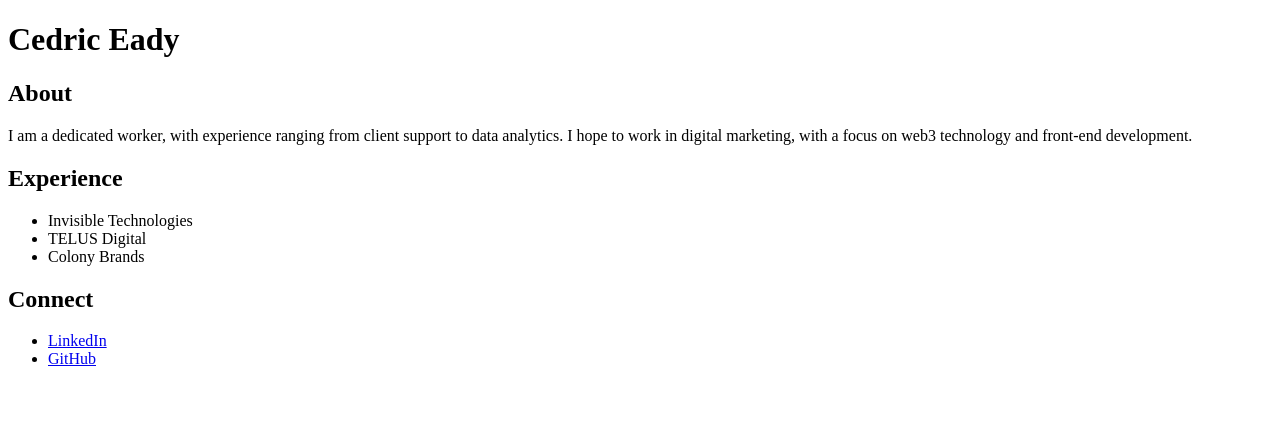
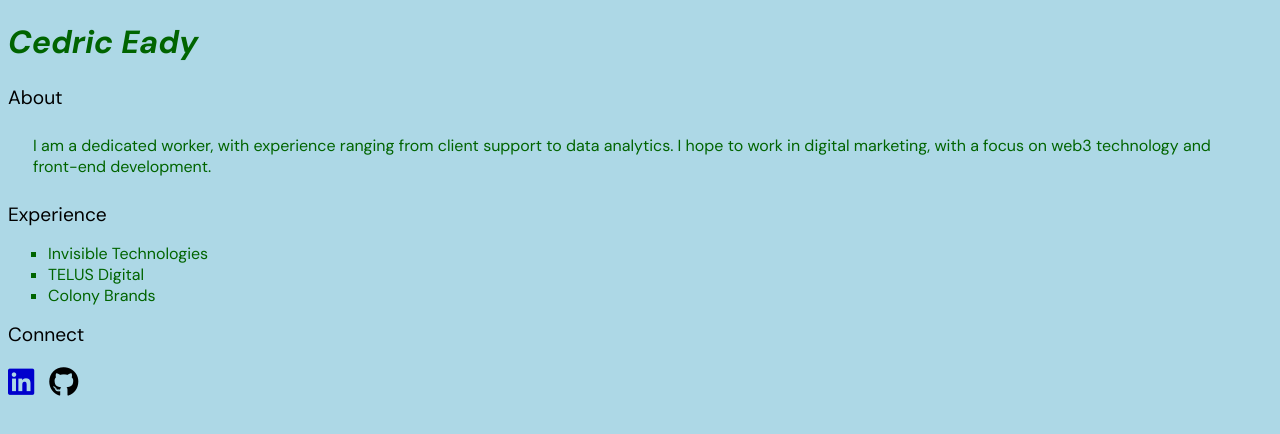
Before and after one commit to cedric22e/cedric-eady-jupiter, a plain HTML site: page index.html in a window 1280 px wide. Drawn offline with Linux system fonts and the light colour scheme.

Commit message:
styling added

```diff
--- /dev/null
+++ b/css/index.css
@@ -0,0 +1,52 @@
+/* coloring */
+body {
+    background-color: lightblue;
+    color: darkgreen;
+}
+
+/* google font */
+body {
+    font-family: 'DM Sans', sans-serif;
+}
+
+/* margins */
+p {
+    margin: 25px;
+}
+
+/* font size and weight */
+body {
+    font-size: 16px;
+}
+h2 {
+    font-size: 120%;
+    font-weight: 400;
+    color:black
+}
+h1 {
+    font-size: 32px;
+    font-style: italic;
+    text-align: left;
+}
+
+/* experience list */
+#experience ul {
+    list-style: square;
+}
+
+/* connect list */
+.my-icons {
+    display: flex;
+    gap: 15px;
+    justify-content: flex-start;
+    margin-top: 10px;
+}
+.linkedin-icon {
+    font-size: 30px;
+    color: mediumblue;
+}
+.github-icon {
+    font-size: 30px;
+    color: black;
+    text-decoration: none;
+}
--- a/index.html
+++ b/index.html
@@ -1,10 +1,15 @@
 <!DOCTYPE html>
 <html>
-
     <head>
     <title> Cedric Eady's Portfolio for Coding </title>
     <meta name="author" content="Cedric Eady">
     <meta="viewport" content="width=device-width, intial-scale=1.0">
+    <!-- CSS reference -->
+    <link rel="stylesheet" href="css/index.css">
+    <!-- google fonts -->
+    <link href="https://fonts.googleapis.com/css2?family=DM+Sans:ital,wght@0,400;0,700;1,400;1,700&display=swap" rel="stylesheet">
+    <!-- social icons -->
+    <link href="https://cdnjs.cloudflare.com/ajax/libs/font-awesome/6.0.0/css/all.min.css" rel="stylesheet">
     </head>
 
     <body>
@@ -12,9 +17,8 @@
 
         <section id="about">
         <h2> About </h2>
-        <p>
-            I am a dedicated worker, with experience ranging from client support to data analytics. I hope to work in
-            digital marketing, with a focus on web3 technology and front-end development.
+        <p class="p1">
+            I am a dedicated worker, with experience ranging from client support to data analytics. I hope to work in digital marketing, with a focus on web3 technology and front-end development.
         </p>
         </section>
 
@@ -27,18 +31,17 @@
         </ul>
         </section>
 
-    <section id="connect"></section>
+        <section id="connect">
             <h2> Connect </h2>
-    <ul>
-        <li>
-            <a href="https://www.linkedin.com/in/cedriceady/">LinkedIn</a>
-        </li>
-        <li>
-            <a href="https://github.com/cedric22e">GitHub</a>
-        </li>
-    </ul>
+            <div class="my-icons">
+                <a href="https://www.linkedin.com/in/cedriceady/" target="_blank" class="linkedin-icon">
+                    <i class="fab fa-linkedin"></i>
+                </a>
+                <a href="https://github.com/cedric22e" target="_blank" class="github-icon">
+                    <i class="fab fa-github"></i>
+                </a>
+            </div>
         </section>
-
     </body>
 
 </html>
```
Lines whose indentation alone changed are shown as unchanged.
